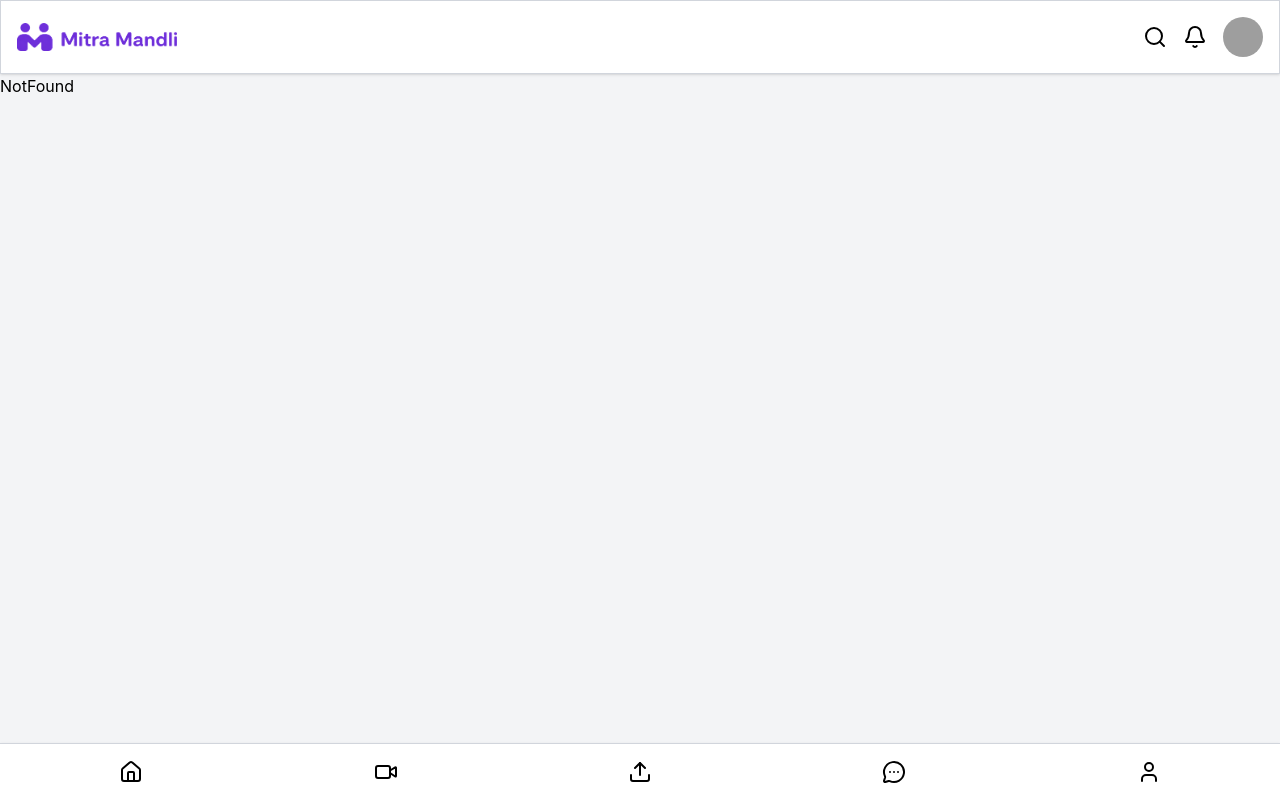
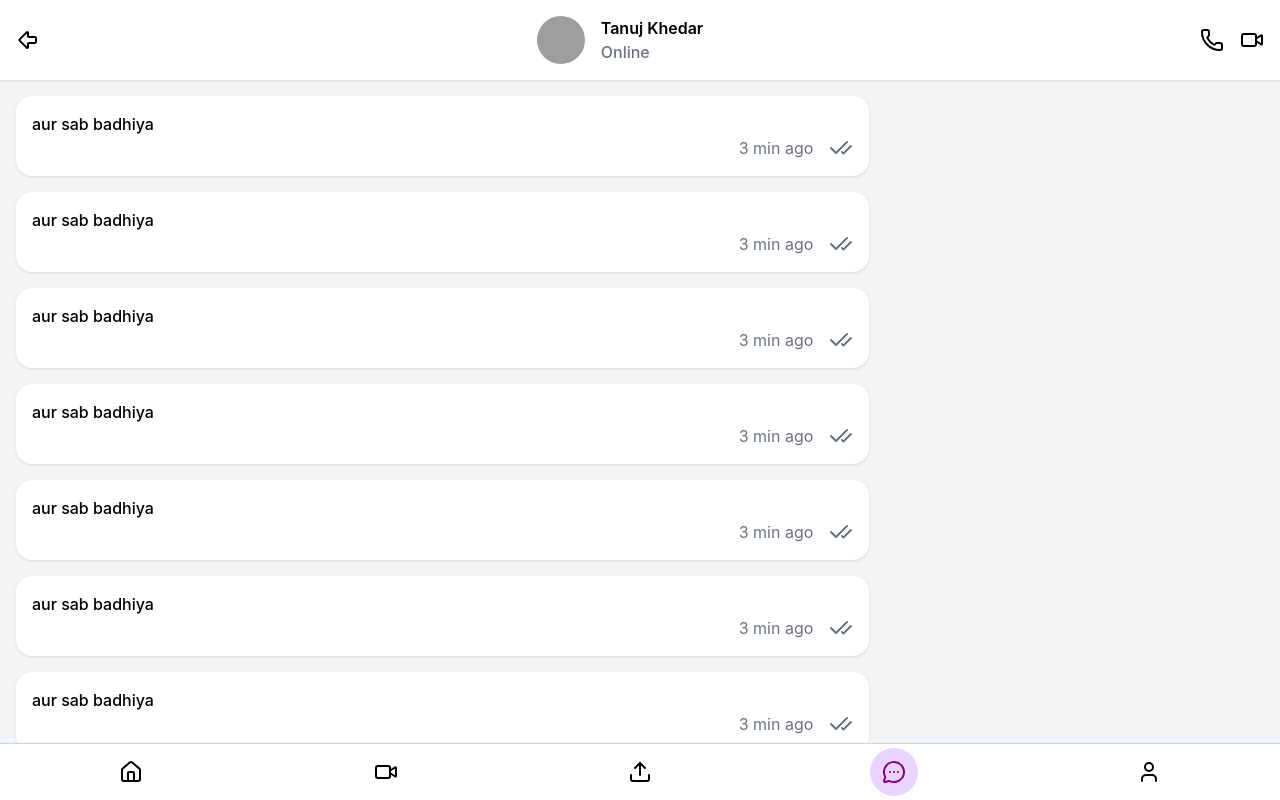
Before and after one commit to tanujkhedar/Mitra-Mandli-App-Client, a React (Vite) app: page /message/chat in a window 1280 px wide. Built offline with nearby package versions, Linux system fonts and the light colour scheme; grey boxes are pictures that could not be loaded.

Commit message:
Message, Chat Page created

```diff
--- a/src/components/BottomNavbar.component.jsx
+++ b/src/components/BottomNavbar.component.jsx
@@ -21,7 +21,7 @@ const BottomNavbar = () => {
         <NavLink to='/upload' end className={({isActive}) => { setUploadActive(isActive); return `p-3 rounded-full  ${isActive ? 'bg-purple-200' : ' '}`}}>
           <Upload color={isUploadActive ? "Purple" : " black"}/>
         </NavLink>
-        <NavLink to='/message' end className={({isActive}) => { setMessageActive(isActive); return `p-3 rounded-full  ${isActive ? 'bg-purple-200' : ' '}`}}>
+        <NavLink to='/message' className={({isActive}) => { setMessageActive(isActive); return `p-3 rounded-full  ${isActive ? 'bg-purple-200' : ' '}`}}>
           <MessageCircleMore color={isMessageActive ? "Purple" : " black"}/>
         </NavLink>
         <NavLink to='/profile' end className={({isActive}) => { setProfileActive(isActive); return `p-3 rounded-full  ${isActive ? 'bg-purple-200' : ' '}`}} >
--- /dev/null
+++ b/src/components/Chat.component.jsx
@@ -0,0 +1,18 @@
+import { CheckCheck } from 'lucide-react'
+import React from 'react'
+
+const ChatComp = () => {
+  return (
+    <div className='w-2/3 bg-white rounded-2xl p-4 shadow m-4'>
+        <div className='font-medium'>aur sab badhiya</div>
+        <div className='flex gap-4 flex-row-reverse'>
+            <div>
+                <CheckCheck className='text-gray-500'/>
+            </div>
+            <div className='text-gray-500'>3 min ago</div>
+        </div>
+    </div>
+  )
+}
+
+export default ChatComp
--- /dev/null
+++ b/src/components/ChatTopbar.component.jsx
@@ -0,0 +1,25 @@
+import { ArrowBigLeft, Phone, Video } from 'lucide-react'
+import React from 'react'
+
+const ChatTopbar = () => {
+  return (
+    <div className='flex justify-between p-4 bg-white shadow'>
+        <div className='flex items-center'>
+            <ArrowBigLeft/>
+        </div>
+        <div className='flex gap-4'>
+            <img className='w-12 aspect-square rounded-full' src="https://img.freepik.com/premium-vector/man-avatar-profile-picture-isolated-background-avatar-profile-picture-man_1293239-4870.jpg?w=360" alt="avtar" />
+            <div>
+                <div className='font-semibold'>Tanuj Khedar</div>
+                <div className='text-gray-500 font-medium'>Online</div>
+            </div>
+        </div>
+        <div className='flex gap-4 items-center'>
+            <div><Phone/></div>
+            <div><Video/></div>
+        </div>
+    </div>
+  )
+}
+
+export default ChatTopbar
--- /dev/null
+++ b/src/components/MessageListCard.component.jsx
@@ -0,0 +1,21 @@
+import React from 'react'
+
+const MessageListCard = () => {
+  return (
+    <div className='flex items-center p-4 gap-4 m-4 bg-white rounded-2xl'>
+        <img className='w-14 aspect-square rounded-full' src="https://img.freepik.com/premium-vector/man-avatar-profile-picture-isolated-background-avatar-profile-picture-man_1293239-4870.jpg?w=360" alt="avtar" />
+        <div className='flex-1'>
+            <div className='flex justify-between w-full'>
+                <div className='font-semibold'>Tanuj Khedar</div>
+                <div className='text-gray-500'>2 hour ago</div>
+            </div>
+            <div className='flex justify-between w-full'>
+                <div className='text-gray-500'>Aur bhai aa gya swad</div>
+                <div className='w-6 aspect-square rounded-full bg-purple-600 text-white text-center'>13</div>
+            </div>
+        </div>
+    </div>
+  )
+}
+
+export default MessageListCard
--- /dev/null
+++ b/src/components/MessageTopbar.component.jsx
@@ -0,0 +1,15 @@
+import { Search } from 'lucide-react'
+import React from 'react'
+
+const MessageTopbar = () => {
+  return (
+    <div className='flex justify-between items-center p-4 bg-white shadow'>
+        <div className='font-bold text-3xl text-purple-600'>Chats</div>
+        <div>
+            <Search/>
+        </div>
+    </div>
+  )
+}
+
+export default MessageTopbar
--- a/src/layouts/Main.layout.jsx
+++ b/src/layouts/Main.layout.jsx
@@ -1,14 +1,9 @@
 import { Outlet } from "react-router-dom"
-import TopNavbar from "../components/TopNavbar.components.jsx"
 import BottomNavbar from "../components/BottomNavbar.component.jsx"
-
 
 const Main = () => {
   return (
     <div className="flex flex-col h-screen bg-gray-100 overscroll-none">
-      <div className="sticky top-0 z-50">
-        <TopNavbar/>
-      </div>
       <div className="flex-1 overflow-y-auto">
         <Outlet/>
       </div>
--- /dev/null
+++ b/src/pages/Chat.page.jsx
@@ -0,0 +1,51 @@
+import React from 'react'
+import ChatTopbar from '../components/ChatTopbar.component.jsx'
+import ChatComp from '../components/Chat.component.jsx'
+
+const Chat = () => {
+  return (
+    <div>
+        <div className='sticky top-0 z-50'>
+            <ChatTopbar/>
+        </div>
+        <div>
+            <ChatComp/>
+        </div>
+        <div>
+            <ChatComp/>
+        </div>
+        <div>
+            <ChatComp/>
+        </div>
+        <div>
+            <ChatComp/>
+        </div>
+        <div>
+            <ChatComp/>
+        </div>
+        <div>
+            <ChatComp/>
+        </div>
+        <div>
+            <ChatComp/>
+        </div>
+        <div>
+            <ChatComp/>
+        </div>
+        <div>
+            <ChatComp/>
+        </div>
+        <div>
+            <ChatComp/>
+        </div>
+        <div>
+            <ChatComp/>
+        </div>
+        <div>
+            <ChatComp/>
+        </div>
+    </div>
+  )
+}
+
+export default Chat
--- a/src/pages/Home.page.jsx
+++ b/src/pages/Home.page.jsx
@@ -1,10 +1,13 @@
 import PostCard from "../components/PostCard.component.jsx"
 import StoryHighlight from "../components/StoryHighlight.component.jsx"
-
+import TopNavbar from "../components/TopNavbar.components.jsx"
 
 const Home = () => {
   return (
     <div className="overscroll-none">
+      <div className="sticky top-0 z-50">
+        <TopNavbar/>
+      </div>
       <div>
         <StoryHighlight/>
       </div>
--- /dev/null
+++ b/src/pages/Message.page.jsx
@@ -0,0 +1,55 @@
+import React from 'react'
+import MessageListCard from '../components/MessageListCard.component.jsx'
+import MessageTopbar from '../components/MessageTopbar.component.jsx'
+import { Link } from 'react-router-dom'
+
+const Message = () => {
+  return (
+    <div>
+      <div className='sticky top-0'>
+        <MessageTopbar/>
+      </div>
+      <Link to='/message/chat'>
+        <MessageListCard/>
+      </Link>
+      <div>
+        <MessageListCard/>
+      </div>
+      <div>
+        <MessageListCard/>
+      </div>
+      <div>
+        <MessageListCard/>
+      </div>
+      <div>
+        <MessageListCard/>
+      </div>
+      <div>
+        <MessageListCard/>
+      </div>
+      <div>
+        <MessageListCard/>
+      </div>
+      <div>
+        <MessageListCard/>
+      </div>
+      <div>
+        <MessageListCard/>
+      </div>
+      <div>
+        <MessageListCard/>
+      </div>
+      <div>
+        <MessageListCard/>
+      </div>
+      <div>
+        <MessageListCard/>
+      </div>
+      <div>
+        <MessageListCard/>
+      </div>
+    </div>
+  )
+}
+
+export default Message
--- a/src/pages/Messege.page.jsx
+++ /dev/null
@@ -1,9 +0,0 @@
-import React from 'react'
-
-const Messege = () => {
-  return (
-    <div>Messege</div>
-  )
-}
-
-export default Messege
```
Also changed, not shown: src/app/Routes.jsx (+10 -0 lines).
